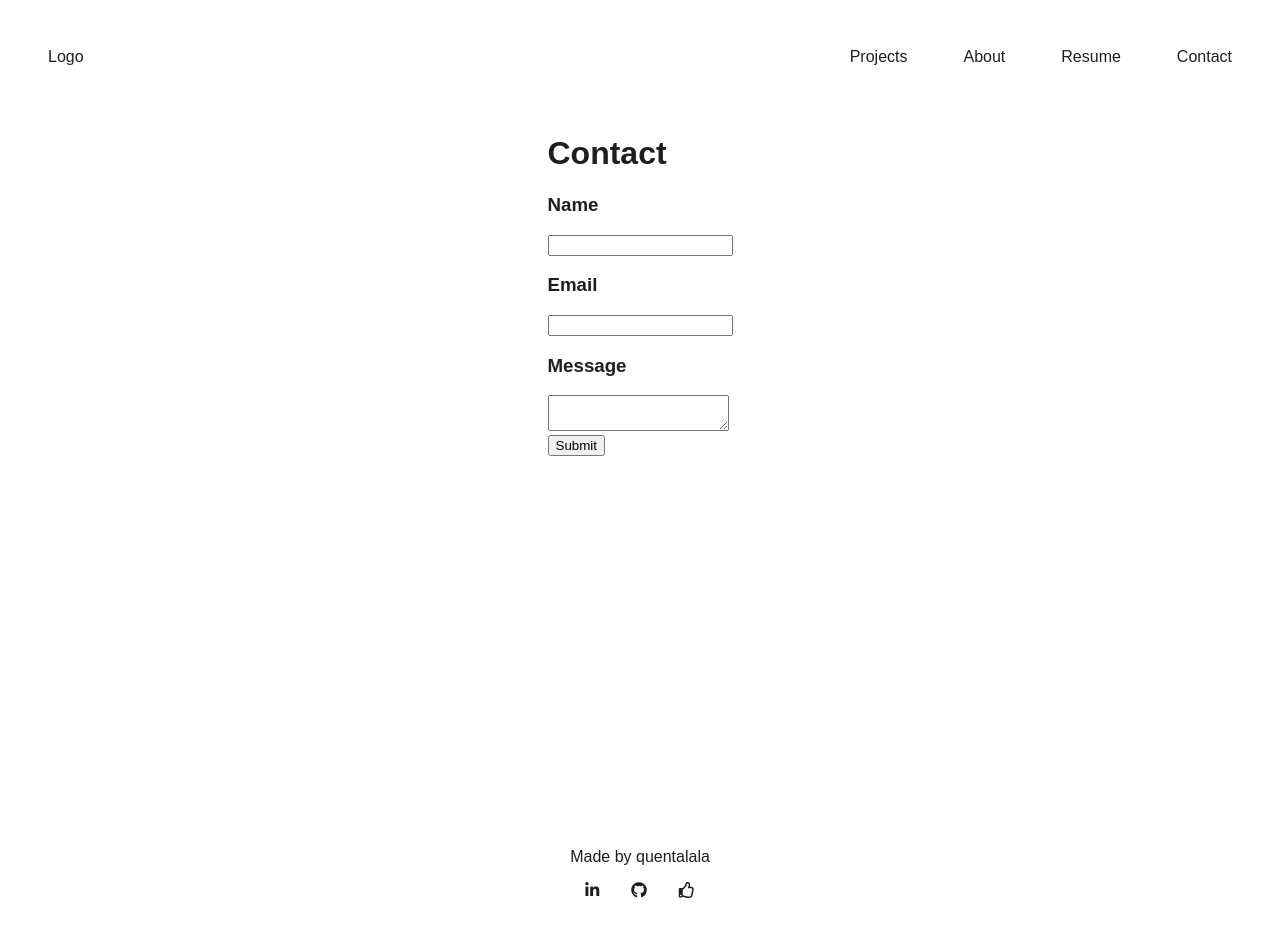
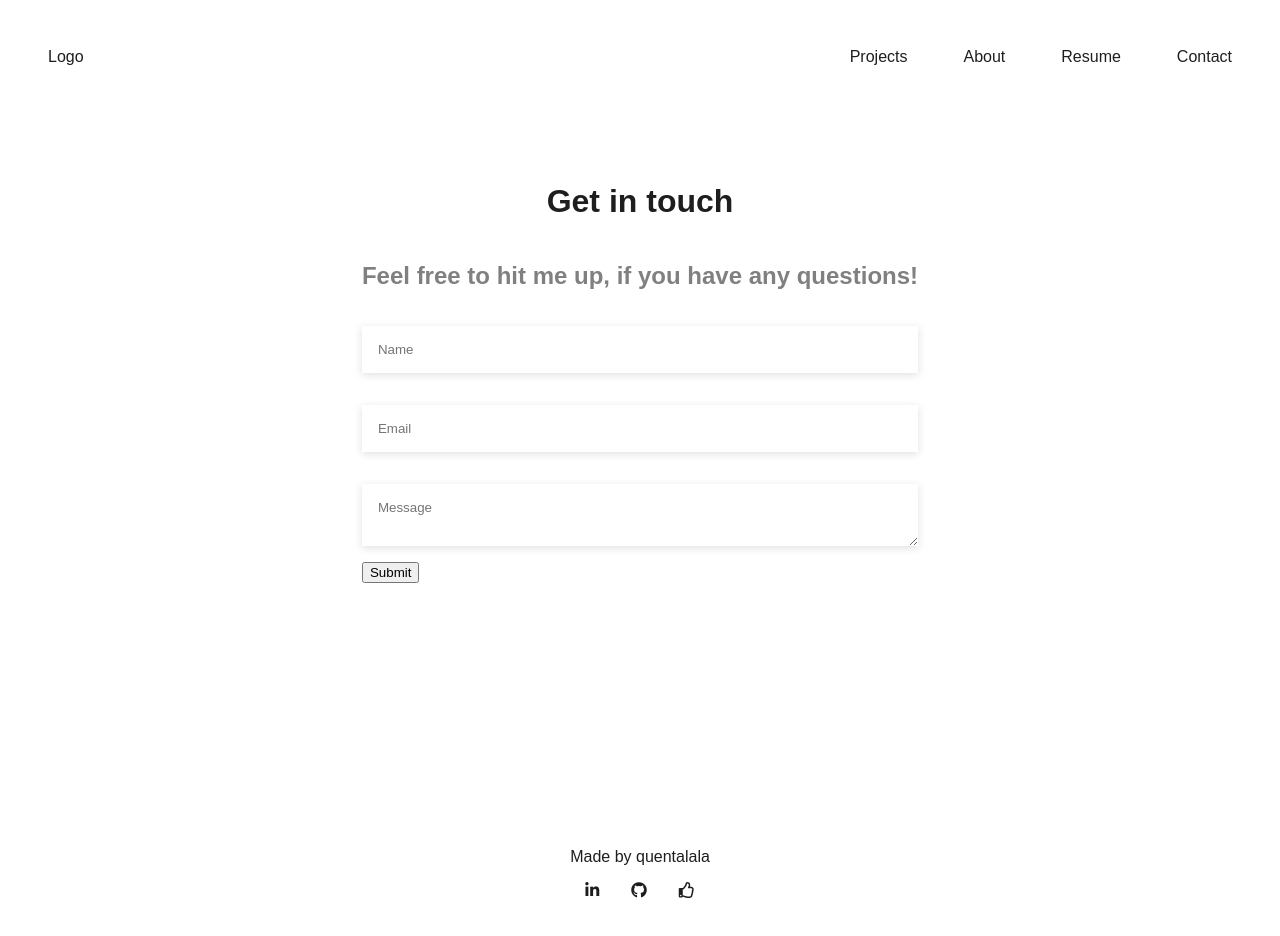
Before and after one commit to quentalala/portfolio, a React (Create React App) app: page /contact in a window 1280 px wide. Shown: the top 936 px of the page. Built offline with nearby package versions, Linux system fonts and the light colour scheme.

Commit message:
Edit styling for contact form

```diff
--- a/src/pages/About.jsx
+++ b/src/pages/About.jsx
@@ -4,13 +4,7 @@ import { Grid } from "@mui/material";
 const About = () => {
   return (
     <>
-      <div
-      // style={{
-      //   display: "flex",
-      //   justifyContent: "center",
-      //   alignItems: "center",
-      // }}
-      >
+      <div>
         <Grid container>
           <Grid
             item
--- a/src/pages/Contact.jsx
+++ b/src/pages/Contact.jsx
@@ -41,24 +41,86 @@ const Contact = () => {
   }, 10000);
 
   return (
-    <Grid container justifyContent={"center"}>
+    <Grid container>
       <Grid item xs={12} sm={12} md={12} xl={12}>
-        <div style={{ display: "flex", justifyContent: "center" }}>
-          <div>
-            <h1>Contact</h1>
+        <div
+          style={{
+            display: "flex",
+            justifyContent: "center",
+          }}
+        >
+          <div style={{ margin: "3rem" }}>
+            <div
+              style={{
+                display: "flex",
+                flexDirection: "column",
+                justifyContent: "center",
+              }}
+            >
+              <h1
+                style={{
+                  display: "flex",
+                  justifyContent: "center",
+                }}
+              >
+                Get in touch
+              </h1>
+              <h2
+                style={{
+                  display: "flex",
+                  justifyContent: "center",
+                  color: "#808080",
+                }}
+              >
+                Feel free to hit me up, if you have any questions!
+              </h2>
+            </div>
             <form ref={form} action="" onSubmit={sendEmail}>
-              <div>
-                <h3>Name</h3>
-                <input type="text" name="name" required />
-              </div>
-
-              <div>
-                <h3>Email</h3>
-                <input type="text" name="email" required />
-              </div>
-              <div>
-                <h3>Message</h3>
-                <textarea name="message"></textarea>
+              <div
+                style={{
+                  display: "flex",
+                  flexDirection: "column",
+                  justifyContent: "center",
+                }}
+              >
+                <input
+                  type="text"
+                  name="name"
+                  required
+                  placeholder="Name"
+                  style={{
+                    width: "auto",
+                    margin: "1rem 0 1rem",
+                    padding: "1rem",
+                    boxShadow: "rgba(99, 99, 99, 0.2) 0px 2px 8px 0px",
+                    border: "none",
+                  }}
+                />
+                <input
+                  type="text"
+                  name="email"
+                  required
+                  placeholder="Email"
+                  style={{
+                    width: "auto",
+                    margin: "1rem 0 1rem",
+                    padding: "1rem",
+                    boxShadow: "rgba(99, 99, 99, 0.2) 0px 2px 8px 0px",
+                    border: "none",
+                  }}
+                />
+                <textarea
+                  name="message"
+                  placeholder="Message"
+                  style={{
+                    width: "auto",
+                    margin: "1rem 0 1rem",
+                    padding: "1rem",
+                    boxShadow: "rgba(99, 99, 99, 0.2) 0px 2px 8px 0px",
+                    border: "none",
+                    fontFamily: "Source Sans Pro, sans-serif",
+                  }}
+                ></textarea>
               </div>
               <button>Submit</button>
               <div>{result && <Result />}</div>
```
